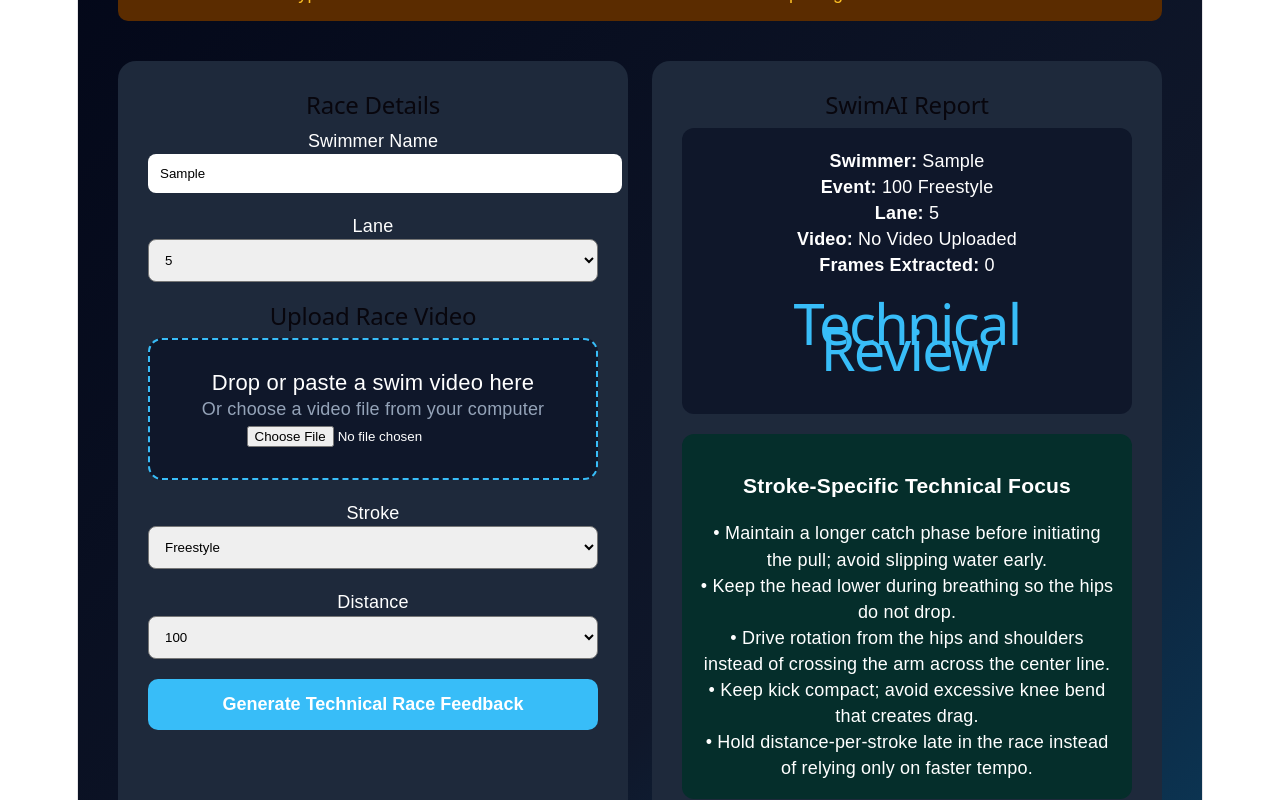
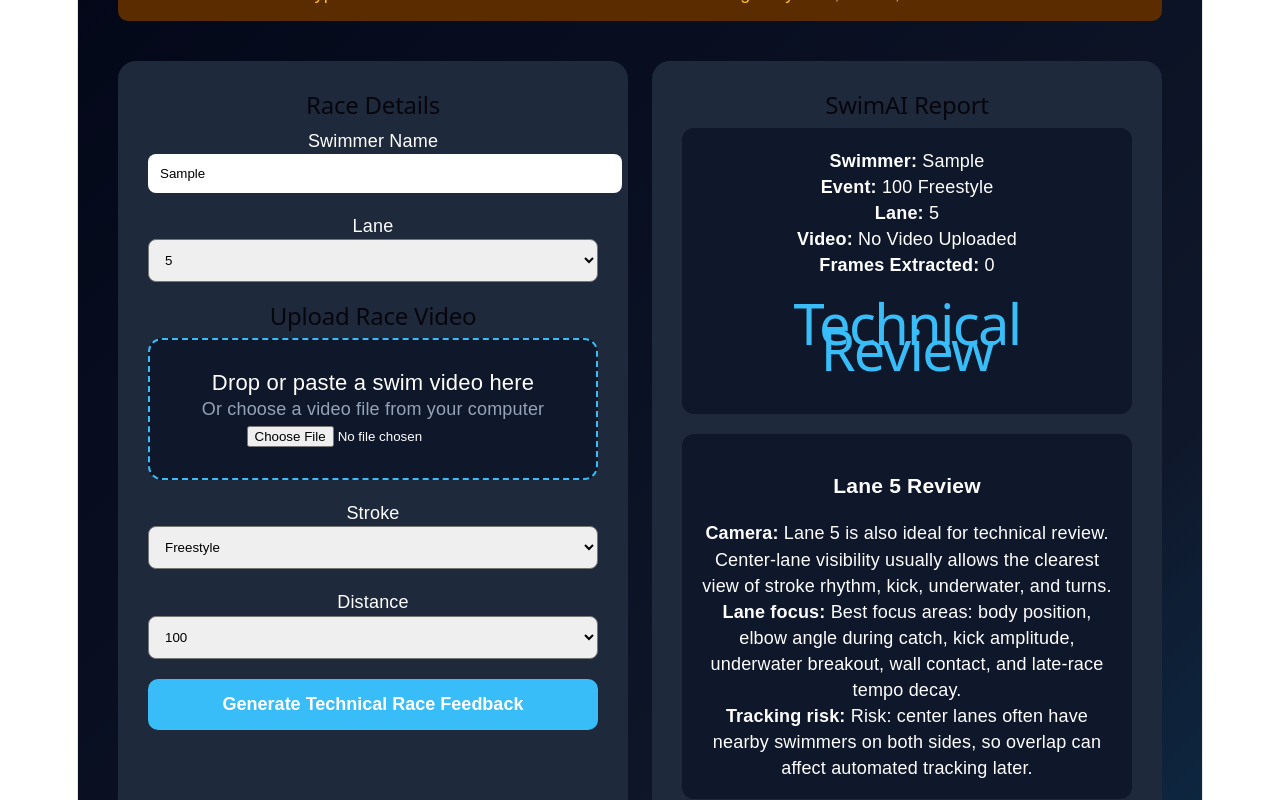
Before and after one commit to maayanilevy23-commits/swimai, a React (Vite) app: page / in a window 1280 px wide. Both pictures are taken after typing "Sample" into the empty fields and a click on the button "Generate Technical Race Feedback". Shown: the part 189-989 px from the top of the page. Built offline with nearby package versions, Linux system fonts and the light colour scheme.

Commit message:
Update App.jsx

```diff
--- a/src/App.jsx
+++ b/src/App.jsx
@@ -53,11 +53,12 @@ function App() {
     }
 
     const captureTimes = [
-      duration * 0.1,
-      duration * 0.3,
-      duration * 0.5,
-      duration * 0.7,
-      duration * 0.9,
+      duration * 0.08,
+      duration * 0.22,
+      duration * 0.4,
+      duration * 0.58,
+      duration * 0.76,
+      duration * 0.92,
     ];
 
     const capturedFrames = [];
@@ -77,7 +78,7 @@ function App() {
           capturedFrames.push({
             label: `Frame ${i + 1}`,
             time: time.toFixed(2),
-            image: canvas.toDataURL("image/jpeg", 0.8),
+            image: canvas.toDataURL("image/jpeg", 0.82),
           });
 
           video.removeEventListener("seeked", onSeeked);
@@ -93,75 +94,178 @@ function App() {
     setIsExtracting(false);
   };
 
-  const strokeTechnicalFeedback = {
-    Freestyle: [
-      "Maintain a longer catch phase before initiating the pull; avoid slipping water early.",
-      "Keep the head lower during breathing so the hips do not drop.",
-      "Drive rotation from the hips and shoulders instead of crossing the arm across the center line.",
-      "Keep kick compact; avoid excessive knee bend that creates drag.",
-      "Hold distance-per-stroke late in the race instead of relying only on faster tempo."
-    ],
-    Backstroke: [
-      "Keep the head still and avoid lifting the chin, which can drop the hips.",
-      "Improve shoulder rotation to create a deeper catch and stronger pull path.",
-      "Avoid crossing over on hand entry; enter closer to shoulder line.",
-      "Maintain hip height through the second half of the race.",
-      "Underwater breakout should stay tighter with stronger dolphin-kick rhythm."
-    ],
-    Breaststroke: [
-      "Improve pull-kick timing so the kick finishes into a tighter streamline.",
-      "Avoid lifting the head too high during the breath; this increases frontal drag.",
-      "Keep knees narrower during the kick recovery to reduce resistance.",
-      "Hold the glide line longer after the kick without pausing too long.",
-      "Pullout should finish with a cleaner transition into the first stroke."
-    ],
-    Butterfly: [
-      "Use a smoother first kick into the catch instead of forcing the upper body up.",
-      "Keep the breath lower and earlier to avoid hips dropping.",
-      "Maintain second-kick strength as the arms recover forward.",
-      "Avoid bending the knees too much during the kick; generate power from the hips.",
-      "Hold rhythm late in the race instead of shortening the front-end catch."
-    ]
+  const laneFeedback = {
+    1: {
+      title: "Lane 1 Review",
+      camera:
+        "Outside lane. Review accuracy depends heavily on whether the camera is angled toward lane 1 or centered on the pool. Adjacent-lane interference is lower, but wall-side distortion can make body-line judgment harder.",
+      focus:
+        "Best focus areas: breakout distance, body line against the lane rope, approach into turns, and whether the swimmer drifts toward the wall side of the lane.",
+      risk:
+        "Risk: if the camera is on the opposite side, elbow path, kick width, and breathing mechanics may be partially hidden."
+    },
+    2: {
+      title: "Lane 2 Review",
+      camera:
+        "Lane 2 usually gives better visibility than lane 1, but the outside angle can still make depth and underwater distance harder to judge.",
+      focus:
+        "Best focus areas: stroke alignment, lane-line stability, kick symmetry, and whether the swimmer maintains a straight path off the breakout.",
+      risk:
+        "Risk: adjacent swimmers can overlap during the middle of the race, especially during turns and breakouts."
+    },
+    3: {
+      title: "Lane 3 Review",
+      camera:
+        "Lane 3 is usually a strong review lane because the swimmer is close enough for body mechanics but still central enough to track through turns.",
+      focus:
+        "Best focus areas: early vertical forearm, hand entry position, kick timing, turn approach speed, and breathing disruption.",
+      risk:
+        "Risk: camera zoom and side angle may still affect exact underwater distance."
+    },
+    4: {
+      title: "Lane 4 Review",
+      camera:
+        "Lane 4 is one of the best lanes for review. The swimmer is typically central, easier to track, and less distorted by angle.",
+      focus:
+        "Best focus areas: start reaction, breakout timing, pull mechanics, tempo consistency, turn speed, and finish timing.",
+      risk:
+        "Risk: if the camera follows the field instead of the lane, tracking can still shift away during the race."
+    },
+    5: {
+      title: "Lane 5 Review",
+      camera:
+        "Lane 5 is also ideal for technical review. Center-lane visibility usually allows the clearest view of stroke rhythm, kick, underwater, and turns.",
+      focus:
+        "Best focus areas: body position, elbow angle during catch, kick amplitude, underwater breakout, wall contact, and late-race tempo decay.",
+      risk:
+        "Risk: center lanes often have nearby swimmers on both sides, so overlap can affect automated tracking later."
+    },
+    6: {
+      title: "Lane 6 Review",
+      camera:
+        "Lane 6 is usable for technical review but may start to show more side-angle distortion depending on camera position.",
+      focus:
+        "Best focus areas: pull path, breathing-side mechanics, lane-line drift, turn approach, and breakout line.",
+      risk:
+        "Risk: elbow and shoulder mechanics may look different depending on whether the camera is on the swimmer's breathing side."
+    },
+    7: {
+      title: "Lane 7 Review",
+      camera:
+        "Lane 7 is closer to the outside. Review should focus on large technical patterns rather than tiny joint-angle details unless the camera is close.",
+      focus:
+        "Best focus areas: kick timing, body-line stability, head position during breathing, turn rotation, and breakout quality.",
+      risk:
+        "Risk: underwater and elbow detail may be less reliable if the swimmer is far from the camera."
+    },
+    8: {
+      title: "Lane 8 Review",
+      camera:
+        "Outside lane. Tracking can be clean if the camera is on the same side, but difficult if the swimmer is far from the camera.",
+      focus:
+        "Best focus areas: start, breakout distance, straight-line swimming, finish timing, and major body-position changes.",
+      risk:
+        "Risk: detailed elbow, knee, and underwater analysis may require better zoom or a closer camera angle."
+    },
   };
 
-  const distanceTechnicalFeedback = {
-    50: [
-      "Reaction time and first 15 meters are critical; start mechanics should be a top priority.",
-      "Breakout must be aggressive but controlled; surfacing too early costs speed.",
-      "No pacing phase — the swimmer must hold maximum tempo with clean mechanics.",
-      "Finish should be timed without gliding into the wall."
-    ],
-    100: [
-      "The key risk is tempo decay after the first 50.",
-      "Second 50 should maintain stroke length, not just increase turnover.",
-      "Turn speed and breakout distance can decide the race.",
-      "Breathing pattern should stay controlled under fatigue."
-    ],
-    200: [
-      "Pacing should be controlled through the first 100 with no major technical breakdown.",
-      "Third 50 is usually where stroke length and body line start to fail.",
-      "Turns need to stay consistent; slow walls compound over the race.",
-      "Efficiency matters more than raw tempo."
-    ],
-    500: [
-      "Primary focus should be rhythm consistency and stroke economy.",
-      "Breathing pattern must stay stable to avoid late-race collapse.",
-      "Every turn should be repeatable and low-effort.",
-      "Avoid over-kicking early; save legs for the final 100."
-    ]
+  const strokeFeedback = {
+    Freestyle: {
+      title: "Freestyle Technical Feedback",
+      pull:
+        "Pull/catch: look for a high-elbow catch. If the elbow drops early, the swimmer will press down on the water instead of anchoring and pulling back.",
+      elbow:
+        "Elbow position: the elbow should stay higher than the wrist during the catch. A collapsed elbow reduces propulsion and usually increases stroke count.",
+      kick:
+        "Kick: kick should be compact from the hips. Excessive knee bend creates drag and can make the legs sink late in the race.",
+      underwater:
+        "Underwater/breakout: streamline should stay tight with no early head lift. The breakout should connect directly into the first stroke without a pause.",
+      breathing:
+        "Breathing: avoid lifting the head forward. Breath should happen through rotation, not by raising the head out of alignment."
+    },
+    Backstroke: {
+      title: "Backstroke Technical Feedback",
+      pull:
+        "Pull/catch: hand should enter cleanly and set up pressure quickly. A shallow catch usually leads to slipping water and slower tempo.",
+      elbow:
+        "Elbow/arm path: avoid crossing over behind the head. Entry should stay closer to the shoulder line to protect alignment and maximize pull.",
+      kick:
+        "Kick: hips should stay high with a steady flutter kick. Too much knee bend will break the surface and create drag.",
+      underwater:
+        "Underwater/breakout: dolphin kicks should stay narrow and connected. Breakout timing matters because surfacing too early wastes speed.",
+      breathing:
+        "Body line: head must remain still. Chin lift or head movement usually causes hip drop and tempo disruption."
+    },
+    Breaststroke: {
+      title: "Breaststroke Technical Feedback",
+      pull:
+        "Pull: hands should accelerate out and around, then recover quickly forward. Pulling too far back delays the kick and breaks timing.",
+      elbow:
+        "Elbow position: elbows should stay controlled during the in-sweep. If they drop too low, the swimmer loses leverage and rises too much.",
+      kick:
+        "Kick: knees should not open too wide. Wide knees create drag; the heels should recover efficiently and snap into a tight streamline.",
+      underwater:
+        "Underwater/pullout: pullout should be powerful but clean, with a fast transition into the first stroke. A late or weak kick reduces breakout speed.",
+      breathing:
+        "Timing: breath should fit naturally into the pull. Overlifting the head increases drag and delays the recovery."
+    },
+    Butterfly: {
+      title: "Butterfly Technical Feedback",
+      pull:
+        "Pull/catch: hands should establish pressure before the breath. If the swimmer lifts to breathe before the catch, the hips drop.",
+      elbow:
+        "Elbow/arm recovery: arms should recover low and relaxed over the water. Bent or tense recovery usually indicates fatigue or poor rhythm.",
+      kick:
+        "Kick: power should come from the hips, not excessive knee bend. Knees bending too much creates drag and disrupts rhythm.",
+      underwater:
+        "Underwater/breakout: dolphin kicks should build speed into the breakout. Surfacing flat or late can kill momentum.",
+      breathing:
+        "Breathing: breath should be low and quick. A high breath causes the chest to rise and hips to fall."
+    },
   };
 
-  const laneTechnicalFeedback = () => {
-    if (lane === "1" || lane === "8") {
-      return "Outside lane: review may be affected by camera angle. Best focus areas are breakout visibility, body line, and lane-relative movement.";
-    }
+  const distanceFeedback = {
+    50: {
+      title: "50 Race Priorities",
+      start:
+        "Start/reaction: reaction time and first 15 meters are critical. The swimmer cannot afford a slow reaction, loose streamline, or passive breakout.",
+      pacing:
+        "Race model: no pacing phase. The goal is maximal speed while preserving enough technique to avoid spinning or shortening the stroke.",
+      turn:
+        "Turns/finish: if this is a 50 with a turn, wall contact and breakout must be aggressive. Finish should not include a glide into the wall."
+    },
+    100: {
+      title: "100 Race Priorities",
+      start:
+        "Start/reaction: start must be fast but controlled. A poor breakout can force the swimmer to overwork the first 25.",
+      pacing:
+        "Race model: the key issue is second-half efficiency. Look for stroke length loss, tempo decay, and breathing disruption after the 50.",
+      turn:
+        "Turns: the 50 turn is a major performance point. Slow rotation or weak push-off can cost more than a small stroke flaw."
+    },
+    200: {
+      title: "200 Race Priorities",
+      start:
+        "Start/reaction: start matters, but the swimmer should not over-sprint the first 25 at the cost of body position.",
+      pacing:
+        "Race model: pacing discipline is critical. The third 50 often reveals whether the swimmer can hold technique under fatigue.",
+      turn:
+        "Turns: repeatable walls matter. Each turn should preserve speed with controlled breakout timing."
+    },
+    500: {
+      title: "500 Race Priorities",
+      start:
+        "Start/reaction: start should be efficient, not reckless. The goal is to enter the race rhythm quickly.",
+      pacing:
+        "Race model: focus on stroke economy, breathing rhythm, and minimizing technical breakdown over the back half.",
+      turn:
+        "Turns: small losses add up. Turn speed, push-off angle, and breakout consistency are major factors across the race."
+    },
+  };
 
-    if (lane === "4" || lane === "5") {
-      return "Center lane: best visibility for technical review. This is ideal for analyzing tempo, body position, turns, and breakout timing.";
-    }
-
-    return "Middle lane: visibility should be usable, but adjacent swimmers may interfere with lane-specific tracking.";
-  };
+  const currentLane = laneFeedback[lane];
+  const currentStroke = strokeFeedback[stroke];
+  const currentDistance = distanceFeedback[distance];
 
   return (
     <div style={{
@@ -186,7 +290,7 @@ function App() {
             padding: "15px",
             borderRadius: "10px"
           }}>
-            Prototype mode: video frames are real. Feedback is technical sample logic until AI is connected.
+            Prototype mode: frames are real. Technical feedback changes by lane, stroke, and distance.
           </div>
         </div>
 
@@ -451,31 +555,36 @@ function App() {
                   <h1 style={{ color: "#38bdf8" }}>Technical Review</h1>
                 </div>
 
-                <div style={{ background: "#052e2b", padding: "18px", borderRadius: "12px", marginBottom: "15px" }}>
-                  <h3>Stroke-Specific Technical Focus</h3>
-                  {strokeTechnicalFeedback[stroke].map((item, index) => (
-                    <p key={index}>• {item}</p>
-                  ))}
+                <div style={{ background: "#0f172a", padding: "18px", borderRadius: "12px", marginBottom: "15px" }}>
+                  <h3>{currentLane.title}</h3>
+                  <p><strong>Camera:</strong> {currentLane.camera}</p>
+                  <p><strong>Lane focus:</strong> {currentLane.focus}</p>
+                  <p><strong>Tracking risk:</strong> {currentLane.risk}</p>
                 </div>
 
-                <div style={{ background: "#0f172a", padding: "18px", borderRadius: "12px", marginBottom: "15px" }}>
-                  <h3>Distance-Specific Race Priorities</h3>
-                  {distanceTechnicalFeedback[distance].map((item, index) => (
-                    <p key={index}>• {item}</p>
-                  ))}
+                <div style={{ background: "#052e2b", padding: "18px", borderRadius: "12px", marginBottom: "15px" }}>
+                  <h3>{currentStroke.title}</h3>
+                  <p><strong>Pull:</strong> {currentStroke.pull}</p>
+                  <p><strong>Elbow / arm path:</strong> {currentStroke.elbow}</p>
+                  <p><strong>Kick:</strong> {currentStroke.kick}</p>
+                  <p><strong>Underwater / breakout:</strong> {currentStroke.underwater}</p>
+                  <p><strong>Body / breathing:</strong> {currentStroke.breathing}</p>
                 </div>
 
-                <div style={{ background: "#0f172a", padding: "18px", borderRadius: "12px", marginBottom: "15px" }}>
-                  <h3>Lane / Camera Context</h3>
-                  <p>{laneTechnicalFeedback()}</p>
+                <div style={{ background: "#1e1b4b", padding: "18px", borderRadius: "12px", marginBottom: "15px" }}>
+                  <h3>{currentDistance.title}</h3>
+                  <p><strong>Start / reaction:</strong> {currentDistance.start}</p>
+                  <p><strong>Race model:</strong> {currentDistance.pacing}</p>
+                  <p><strong>Turns / finish:</strong> {currentDistance.turn}</p>
                 </div>
 
                 <div style={{ background: "#3b1d0b", padding: "18px", borderRadius: "12px" }}>
                   <h3>Important</h3>
                   <p>
-                    These are technical sample recommendations based on stroke, distance, and lane.
-                    The extracted frames are real. The next step is connecting AI vision so the feedback
-                    comes directly from the swimmer's actual body position and race execution.
+                    These technical notes change based on lane, stroke, and distance.
+                    They are not yet visual AI judgments. To detect a truly bent elbow,
+                    knee position, underwater distance, kick timing, or breakout quality
+                    from the uploaded video, the next step is connecting AI vision to the extracted frames.
                   </p>
                 </div>
               </>
```
